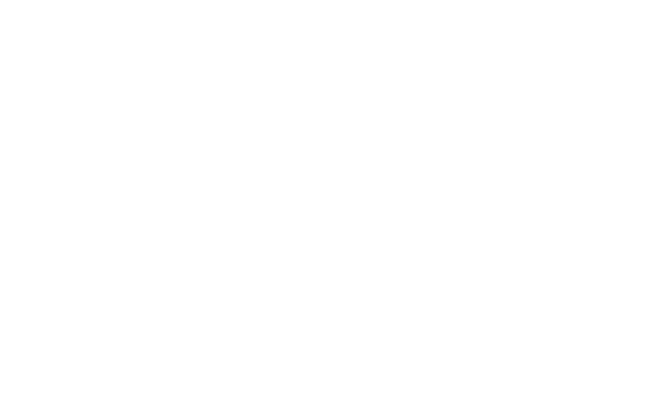
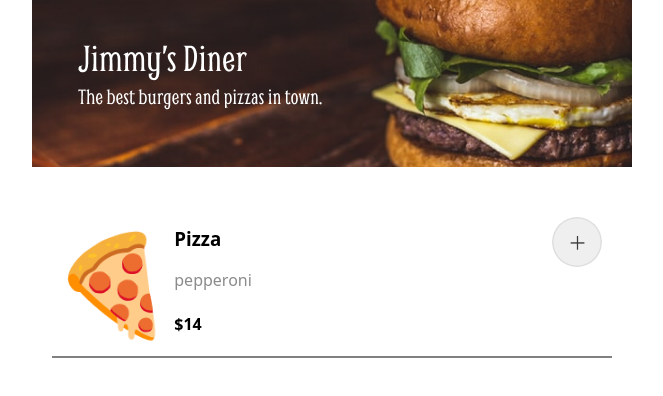
Before and after one commit to vikramsingh1507/restaurant, a plain HTML site: page index.html in a window 1280 px wide. Shown: the whole page, without its empty margins (308-971 px from the left). Drawn offline with Linux system fonts and the light colour scheme; a web font is replaced by a local one.

Commit message:
added header and item list and there styling and removed some file

```diff
--- a/data.js
+++ b/data.js
@@ -1,4 +1,4 @@
-const menuArray = [
+export const menuArray = [
     {
         name: "Pizza",
         ingredients: ["pepperoni", "mushrom", "mozarella"],
--- a/index.css
+++ b/index.css
@@ -1,3 +1,46 @@
 body {
     margin: 0;
+    font-family: "Smythe", system-ui;
 }
+
+.container {
+    width: 600px;
+    margin: 0 auto;
+}
+
+/* header  */
+
+header {
+    background-image: url('./Images/header.png');
+    background-size: cover;
+    height: 167px;
+}
+
+
+/* item dictionery */
+.main {
+    display: flex;
+    justify-content: left;
+    align-items: center;
+    border-bottom: 2px solid grey;
+    margin:40px 20px 0 20px;
+}
+
+#btn {
+    background-image: url('Images/add-btn.png');
+    width: 50px;
+    height: 50px;
+    margin: 10px 10px auto auto;
+    border-radius: 50%;
+    border: none;
+}
+
+#item-emoji {
+    font-size: 98px;
+    margin: 0;
+    padding: 0;
+}
+
+.typo p{
+    color: #8B8B8B;
+}
--- a/index.html
+++ b/index.html
@@ -1,8 +1,26 @@
 <html>
-    <head>
-       <link rel="stylesheet" href="index.css">
-    </head>
-    <body>
-	<script src="index.js"></script>
-    </body>
+
+<head>
+    <link rel="stylesheet" href="index.css">
+    <link rel="preconnect" href="https://fonts.googleapis.com">
+    <link rel="preconnect" href="https://fonts.gstatic.com" crossorigin>
+    <link href="https://fonts.googleapis.com/css2?family=Smythe&display=swap" rel="stylesheet">
+</head>
+
+<body>
+    <div class="container">
+        <header class="header"></header>
+        <section class="main" id="main">
+            <p id="item-emoji">🍕</p>
+            <div class="typo">
+                <h3>Pizza</h3>
+                <p>pepperoni</p>
+                <h4>$14</h4>
+            </div>
+            <button id="btn"></button>
+        </section>
+        <script src="index.js" type="module"></script>
+    </div>
+</body>
+
 </html>
--- a/index.js
+++ b/index.js
@@ -0,0 +1 @@
+import {menuArray} from './data.js'
```
Also changed, not shown: package.json (deleted, +0 -14 lines), vite.config.js (deleted, +0 -7 lines), Images/add-btn.png (added), Images/header.png (added).
